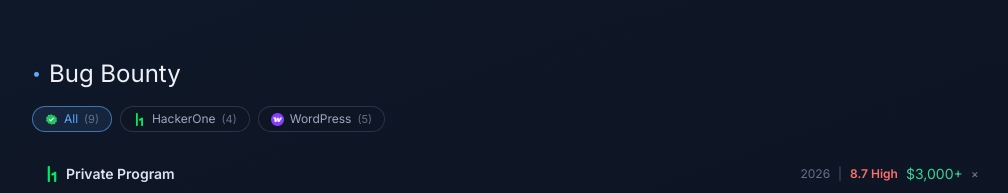
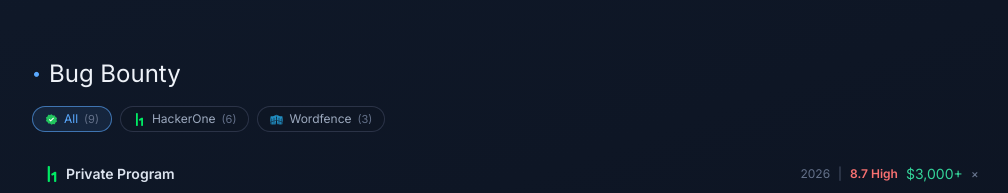
Before and after one commit to komi22/oolongeya, a Next.js app: page / in a window 1280 px wide. Shown: the part 1710-1903 px from the top of the page, without its empty margins (128-1136 px from the left). Built offline with nearby package versions, Linux system fonts and the light colour scheme.

Commit message:
Rename bounty WordPress category to Wordfence and reclassify HackerOne items

```diff
--- a/app/page.js
+++ b/app/page.js
@@ -168,7 +168,7 @@ const vulnerabilityAreaMeta = {
 
 const bugBountyAreaMeta = {
   All: { icon: "/icons/verified-badge.svg" },
-  WordPress: { icon: "/icons/woocommerce.png" },
+  Wordfence: { icon: "/icons/wordfence.svg" },
   HackerOne: { icon: "/icons/hackerone.svg" },
 };
 
@@ -205,7 +205,7 @@ const bugBounties = [
   },
   {
     id: "BB-2026-003",
-    area: "WordPress",
+    area: "Wordfence",
     program: "Rank Math SEO",
     type: "Missing Authorization",
     scoreValue: "8.1",
@@ -219,7 +219,7 @@ const bugBounties = [
   },
   {
     id: "BB-2026-004",
-    area: "WordPress",
+    area: "Wordfence",
     program: "Rank Math SEO",
     type: "Improper Access Control",
     scoreValue: "6.5",
@@ -233,7 +233,7 @@ const bugBounties = [
   },
   {
     id: "BB-2026-005",
-    area: "WordPress",
+    area: "Wordfence",
     program: "Rank Math SEO",
     type: "Improper Access Control",
     scoreValue: "7.7",
@@ -261,7 +261,7 @@ const bugBounties = [
   },
   {
     id: "BB-2026-007",
-    area: "WordPress",
+    area: "HackerOne",
     program: "Automattic",
     type: "Improper Access Control",
     scoreValue: "7.5",
@@ -275,7 +275,7 @@ const bugBounties = [
   },
   {
     id: "BB-2026-008",
-    area: "WordPress",
+    area: "HackerOne",
     program: "Automattic",
     type: "Cross-Site Request Forgery CSRF",
     scoreValue: "3.9",
```
Also changed, not shown: public/icons/wordfence.svg (added).
